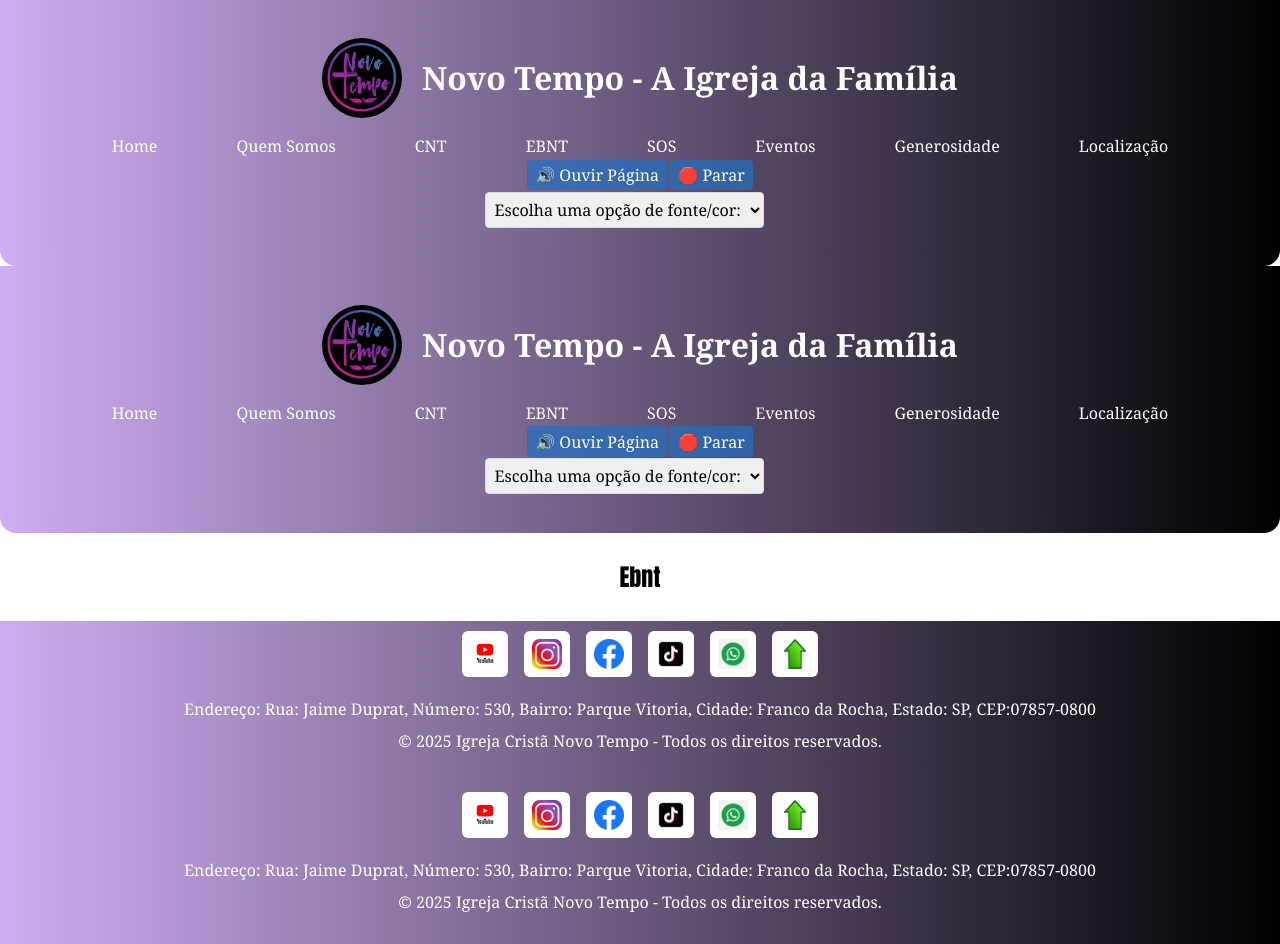
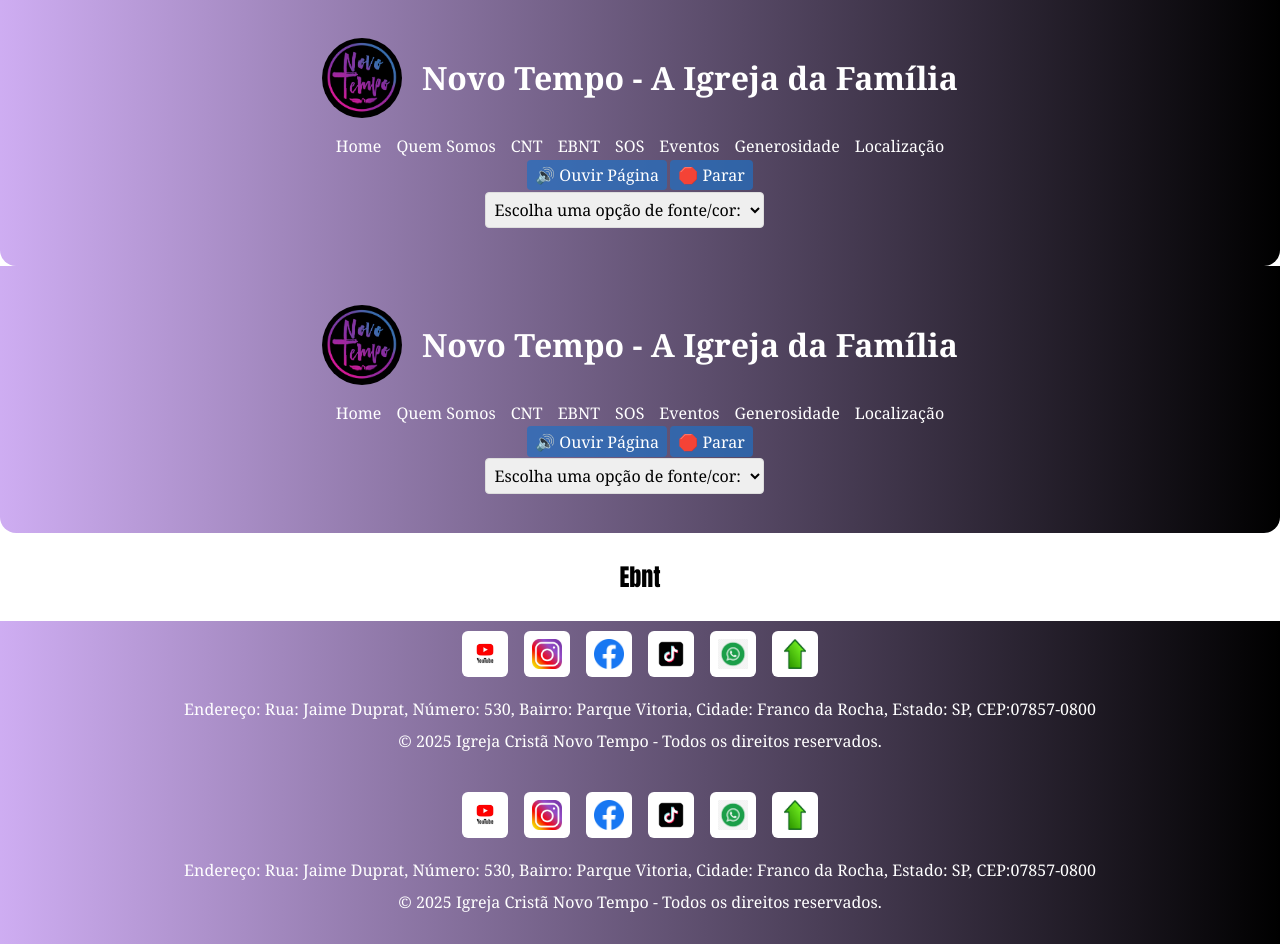
Before and after one commit to MariaaPcsa/projetointegrador3comreact, a React (Vite) app: page /ctn in a window 1280 px wide. Built offline with nearby package versions, Linux system fonts and the light colour scheme.

Commit message:
Efetuado correção no css

```diff
--- a/src/components/css/header.css
+++ b/src/components/css/header.css
@@ -53,7 +53,7 @@
   color: white;
   font-size: 1rem;
   font-weight: 500;
-  padding: 2rem;
+  padding: 0.2;
 }
 
 .nav a:hover {
```
